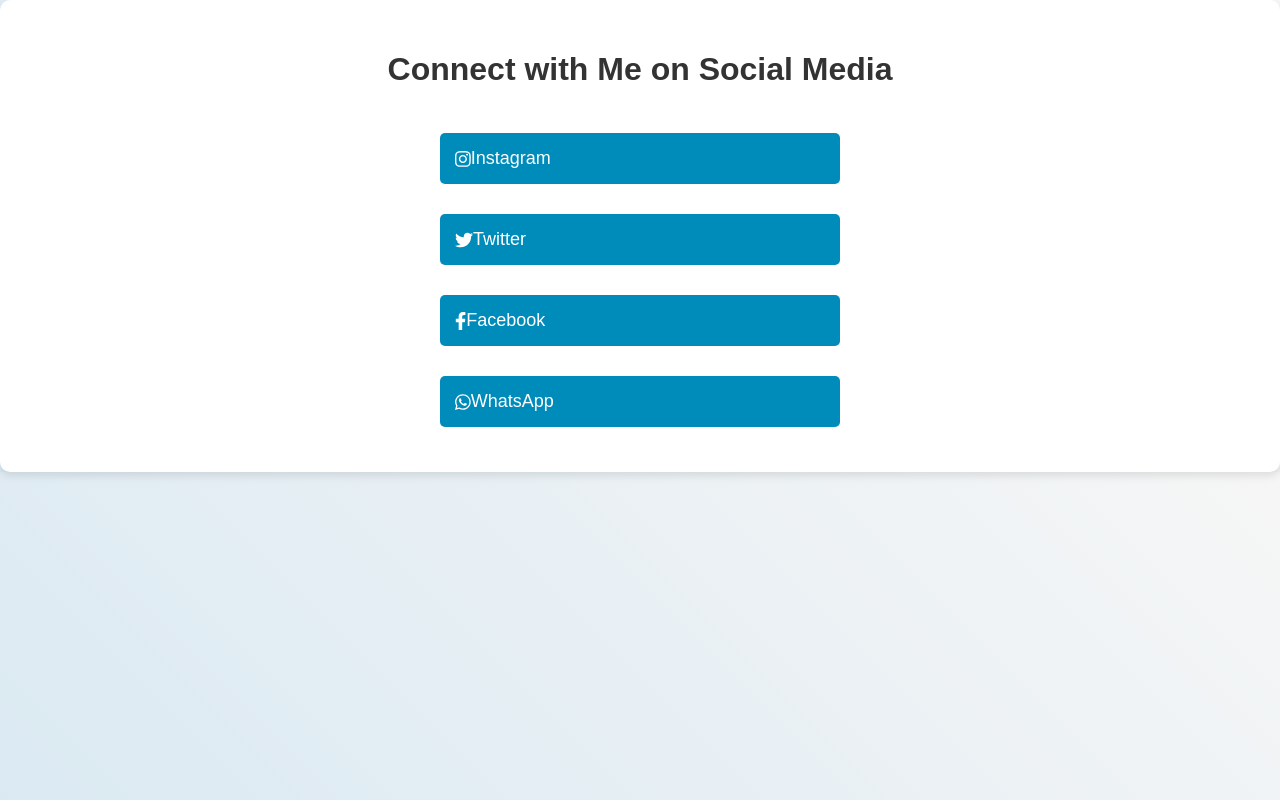
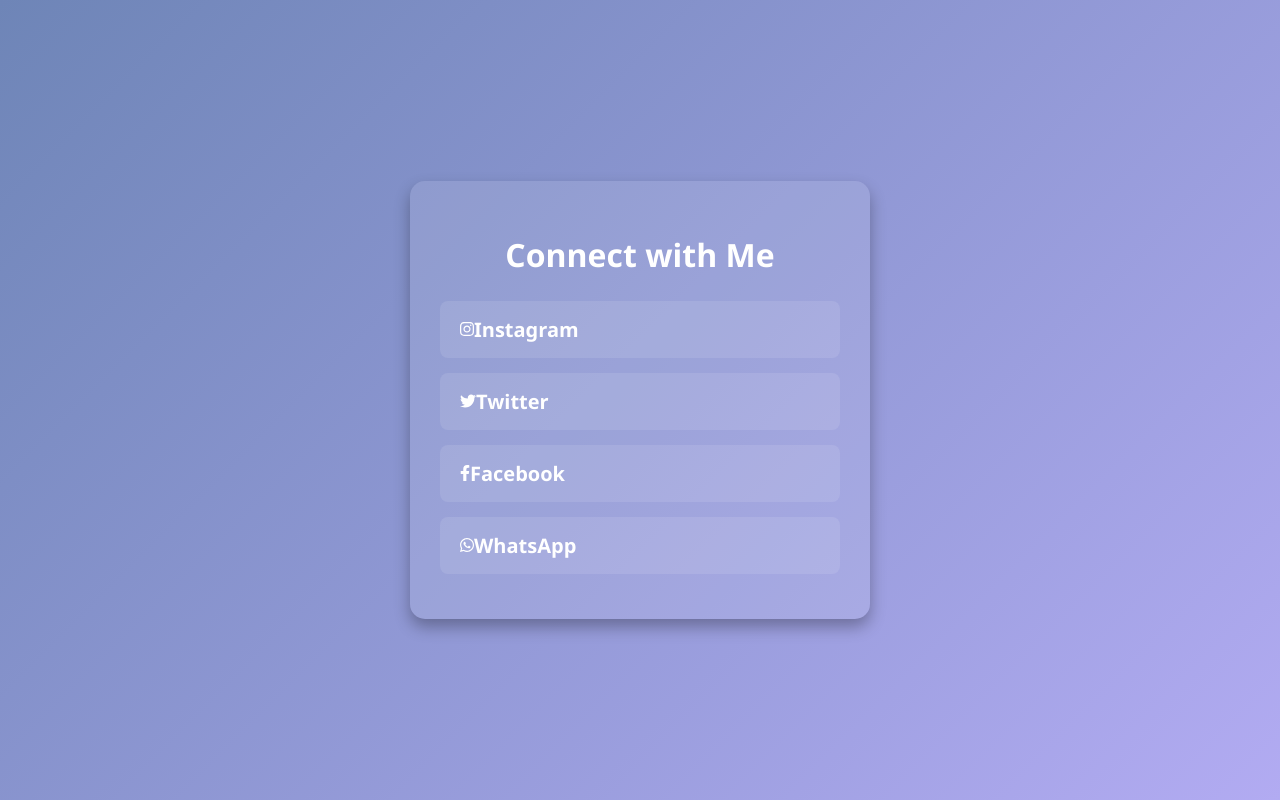
Before and after one commit to collectormanyam/socialmedia-links, a plain HTML site: page index.html in a window 1280 px wide. Drawn offline with Linux system fonts and the light colour scheme.

Commit message:
Update index.html

```diff
--- a/index.html
+++ b/index.html
@@ -3,103 +3,105 @@
 <head>
     <meta charset="UTF-8">
     <meta name="viewport" content="width=device-width, initial-scale=1.0">
-    <title>Connect with Me on Social Media</title>
+    <title>Connect with Me</title>
     <link rel="stylesheet" href="https://cdnjs.cloudflare.com/ajax/libs/font-awesome/6.0.0-beta3/css/all.min.css">
     <style>
+        /* Background with gradient */
         body {
-            font-family: 'Arial', sans-serif;
-            text-align: center;
-            background-color: #f4f4f4;
+            font-family: 'Segoe UI', Tahoma, Geneva, Verdana, sans-serif;
             margin: 0;
             padding: 0;
+            background: linear-gradient(135deg, #6E85B7, #B2ABF2);
+            color: #fff;
+            text-align: center;
+            display: flex;
+            justify-content: center;
+            align-items: center;
+            height: 100vh;
         }
+
+        /* Center container for the links */
         .container {
-            max-width: 100%;
-            padding: 20px;
-            margin: 0 auto;
+            background-color: rgba(255, 255, 255, 0.1);
+            padding: 30px;
+            border-radius: 15px;
+            box-shadow: 0 8px 16px rgba(0, 0, 0, 0.3);
+            max-width: 400px;
+            width: 90%;
+            margin: auto;
         }
+
         h1 {
-            font-size: 32px;
-            color: #333;
-            margin-bottom: 30px;
+            font-size: 28px;
+            margin-bottom: 25px;
         }
-        .social-media {
-            display: flex;
-            flex-direction: column;
-            align-items: center;
-        }
-        a {
-            text-decoration: none;
+
+        /* Social media cards */
+        .social-link {
+            background-color: rgba(255, 255, 255, 0.1);
+            margin: 15px 0;
+            padding: 15px 20px;
+            border-radius: 8px;
             display: flex;
             align-items: center;
             justify-content: flex-start;
-            margin: 15px 0;
-            padding: 15px;
-            border-radius: 5px;
-            background-color: #008CBA;
-            color: white;
+            transition: background-color 0.3s ease, transform 0.3s ease;
+            text-decoration: none;
+            color: #fff;
+        }
+
+        .social-link:hover {
+            background-color: rgba(255, 255, 255, 0.3);
+            transform: scale(1.05);
+        }
+
+        .social-link i {
+            margin-right: 15px;
+            font-size: 24px;
+        }
+
+        .social-link span {
             font-size: 18px;
-            width: 80%;
-            max-width: 400px;
-            transition: background-color 0.3s;
-            box-sizing: border-box;
+            font-weight: 600;
         }
-        a i {
-            margin-right: 15px;
-            font-size: 22px;
-        }
-        a:hover {
-            background-color: #005f73;
-        }
-        /* Responsive Design */
-        @media (max-width: 768px) {
+
+        /* Responsive adjustments */
+        @media (min-width: 768px) {
             h1 {
-                font-size: 28px;
+                font-size: 32px;
             }
-            a {
-                font-size: 16px;
-                padding: 12px;
+
+            .social-link span {
+                font-size: 20px;
             }
         }
-        @media (max-width: 480px) {
-            h1 {
-                font-size: 24px;
-            }
-            a {
-                font-size: 14px;
-                padding: 10px;
-                width: 90%;
-            }
-        }
-        /* Template Enhancements */
-        body {
-            background: linear-gradient(45deg, #d8e8f2, #f6f6f6);
-        }
-        .container {
-            background-color: white;
-            box-shadow: 0px 4px 8px rgba(0, 0, 0, 0.1);
-            border-radius: 10px;
-            padding: 30px;
+
+        /* Subtle link glow on focus for accessibility */
+        .social-link:focus {
+            outline: 2px solid rgba(255, 255, 255, 0.6);
+            outline-offset: 4px;
         }
     </style>
 </head>
 <body>
     <div class="container">
-        <h1>Connect with Me on Social Media</h1>
-        <div class="social-media">
-            <a href="https://www.instagram.com/collectormanyam/" target="_blank">
-                <i class="fab fa-instagram"></i> Instagram
-            </a>
-            <a href="https://x.com/collectormanyam" target="_blank">
-                <i class="fab fa-twitter"></i> Twitter
-            </a>
-            <a href="https://www.facebook.com/collectormanyam" target="_blank">
-                <i class="fab fa-facebook-f"></i> Facebook
-            </a>
-            <a href="https://whatsapp.com/channel/0029VaogNXAFXUuhzbvqbs0e" target="_blank">
-                <i class="fab fa-whatsapp"></i> WhatsApp
-            </a>
-        </div>
+        <h1>Connect with Me</h1>
+        <a class="social-link" href="https://www.instagram.com/your_username" target="_blank">
+            <i class="fab fa-instagram"></i>
+            <span>Instagram</span>
+        </a>
+        <a class="social-link" href="https://twitter.com/your_username" target="_blank">
+            <i class="fab fa-twitter"></i>
+            <span>Twitter</span>
+        </a>
+        <a class="social-link" href="https://www.facebook.com/your_username" target="_blank">
+            <i class="fab fa-facebook-f"></i>
+            <span>Facebook</span>
+        </a>
+        <a class="social-link" href="https://wa.me/your_whatsapp_number" target="_blank">
+            <i class="fab fa-whatsapp"></i>
+            <span>WhatsApp</span>
+        </a>
     </div>
 
     <!-- FontAwesome script for social media icons -->
```
